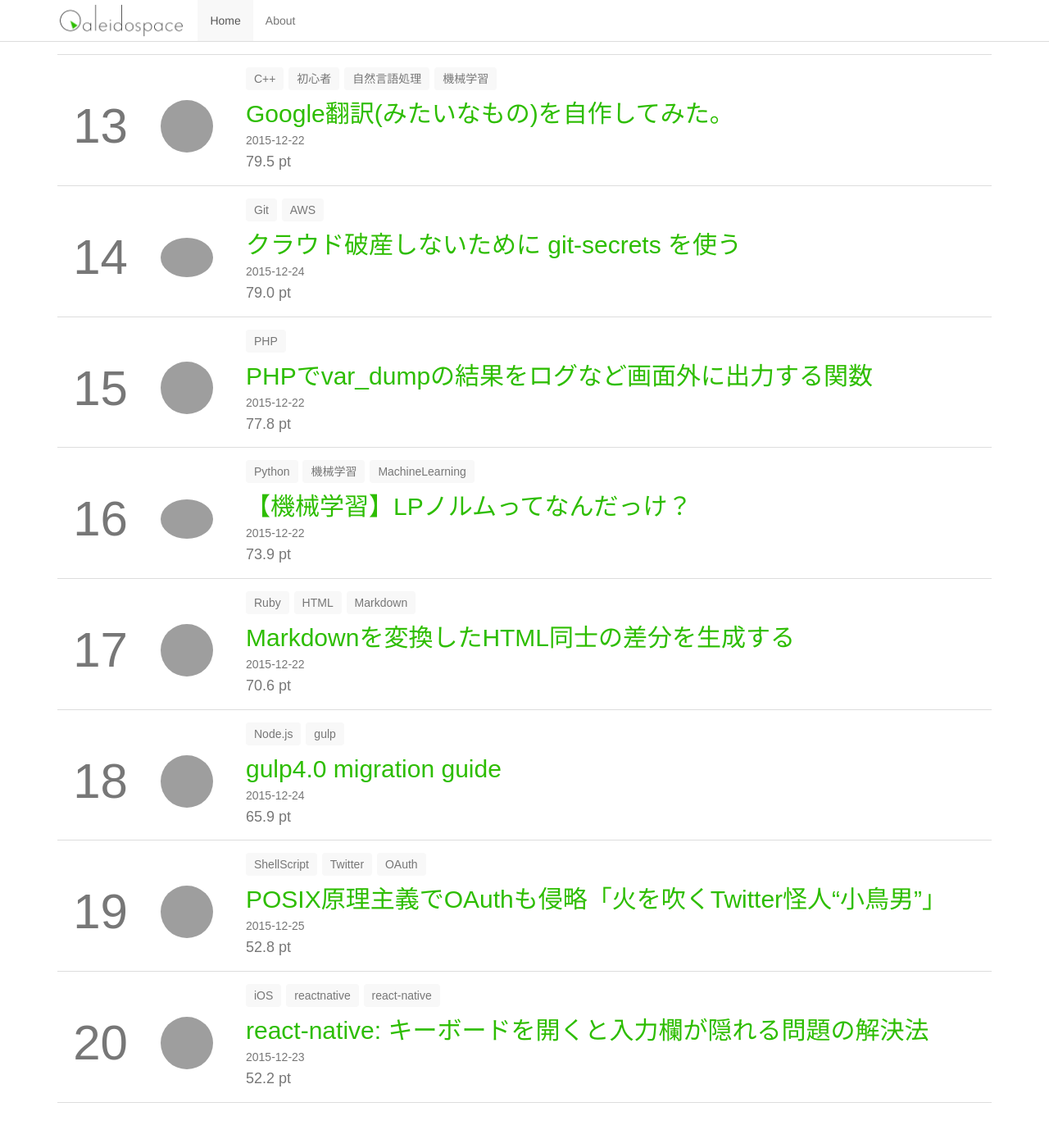
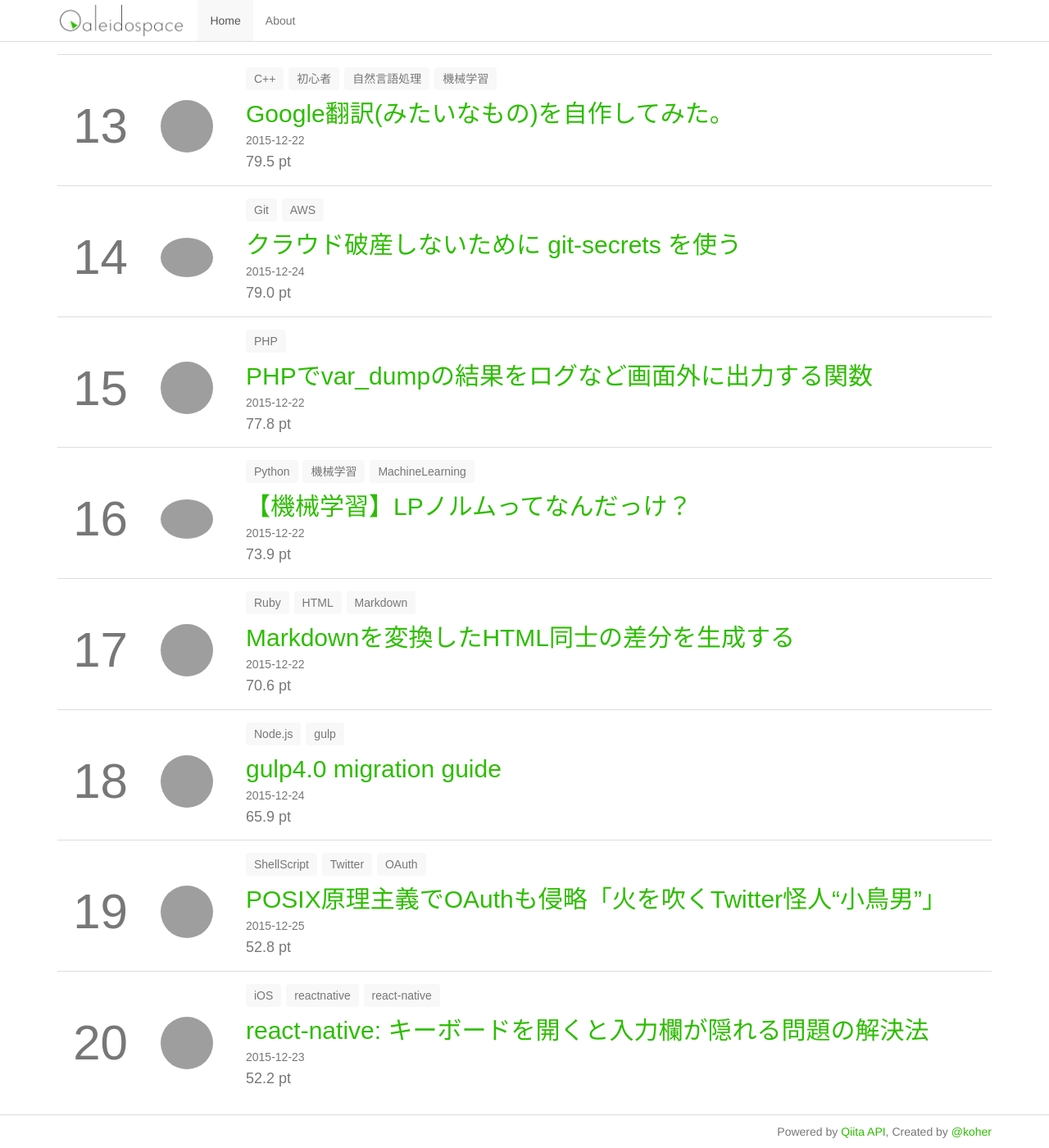
Before and after one commit to qaleidospace/qaleidospace.github.io, a Jekyll site: the page built from index.html, in a window 1280 px wide and 1400 px high, scrolled down 2522 px, cut to the strip 0-1400 px from the top of the window. Shown: the whole strip at 82% size. Built offline with Jekyll 4.4.1, drawn with Linux system fonts in a browser that asks for light colours; nearby versions of some CDN libraries; before the commit the page ends 3867 px from its top, so only the background shows below that; grey boxes are pictures that could not be loaded.

Commit message:
Add the footer

```diff
--- a/_layouts/common.html
+++ b/_layouts/common.html
@@ -28,6 +28,13 @@
     {% include nav.html %}
 
     {{ content }}
+
+    <footer class="footer">
+      <div class="container">
+        Powered by <a href="https://qiita.com/api/v2/docs" target="_blank">Qiita API</a>, Created by <a href="http://qiita.com/koher" target="_blank">@koher</a>
+      </div>
+    </footer>
+
     <!-- jQuery (necessary for Bootstrap's JavaScript plugins) -->
     <script src="https://ajax.googleapis.com/ajax/libs/jquery/1.11.3/jquery.min.js"></script>
     <!-- Include all compiled plugins (below), or include individual files as needed -->
--- a/css/common.css
+++ b/css/common.css
@@ -20,6 +20,14 @@
 
 h1 {
   font-family: sans-serif;
+}
+
+footer {
+  margin-top: 15px;
+  border-top: solid 1px rgb(221, 221, 221);
+  padding: 10px 0;
+  color: #777;
+  text-align: right;
 }
 
 .navbar-default {
@@ -81,7 +89,6 @@
 .ranking-table>.item>.rank {
   display: table-cell;
   padding: 30px 0 15px 0;
-  border-bottom: solid 1px rgb(221, 221, 221);
   width: 105px;
   font-size: 60px;
   font-family: sans-serif;
@@ -93,7 +100,6 @@
 .ranking-table>.item>.author {
   display: table-cell;
   padding: 30px 0 15px 0;
-  border-bottom: solid 1px rgb(221, 221, 221);
   width: 105px;
   text-align: center;
   vertical-align: middle;
@@ -106,7 +112,6 @@
 .ranking-table>.item>.main {
   display: table-cell;
   padding: 15px 0 15px 20px;
-  border-bottom: solid 1px rgb(221, 221, 221);
   vertical-align: middle;
 }
 
@@ -143,6 +148,10 @@
   color: #777;
 }
 
+.ranking-table>.item:not(:first-child)>div {
+  border-top: solid 1px rgb(221, 221, 221);
+}
+
 @media screen and (max-width: 768px) {
   .ranking-table>.item>.rank {
     width: 75px;
```
